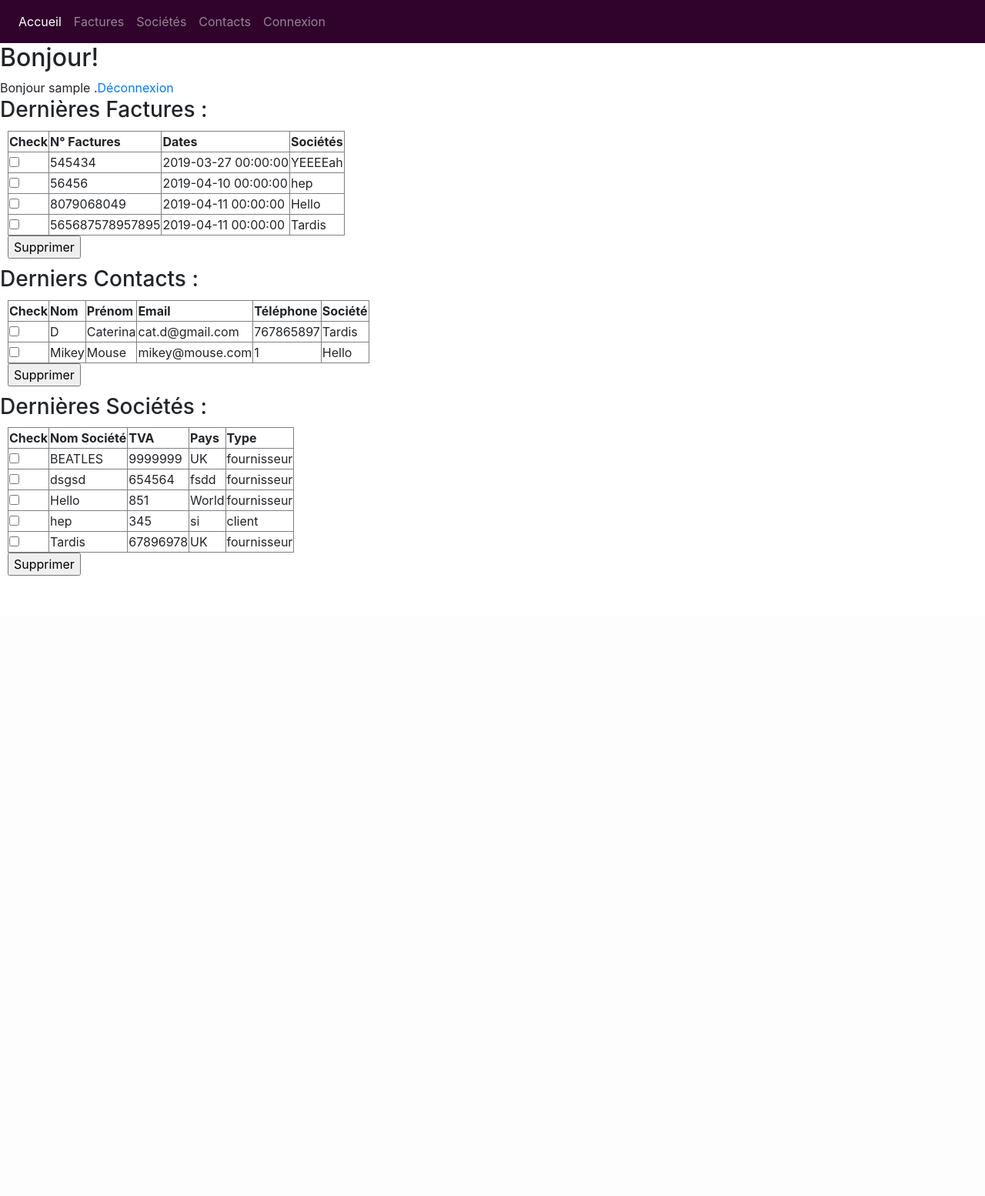
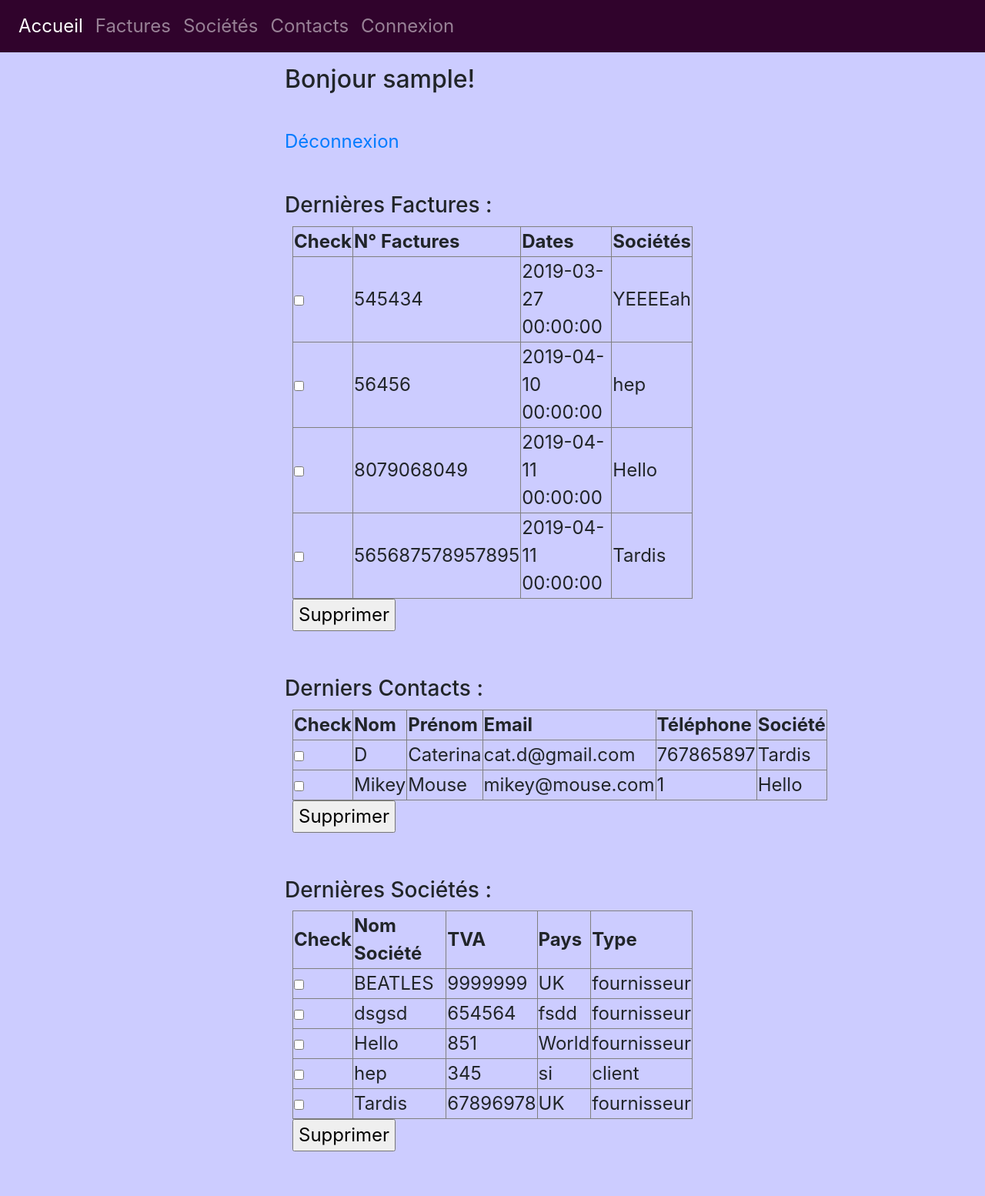
Before and after one commit to MonaMarchetti/COGIPapp, a PHP site: page /page_membre_godmode.php in a window 1280 px wide. Shown: the whole page at 77% size. Before the commit the page ends 748 px from the top, so only its background shows below. Run offline with PHP 8.4, Linux system fonts and the light colour scheme; the visitor is signed in with stand-in values (Sample User, id 1); data comes from the database, SQL or seed files in the repository.

Commit message:
last modif

```diff
--- a/page_membre_godmode.php
+++ b/page_membre_godmode.php
@@ -90,7 +90,7 @@ if(isset($_POST['supSoc'])){
   <link rel='stylesheet' href='https://use.fontawesome.com/releases/v5.7.0/css/all.css' integrity='sha384-lZN37f5QGtY3VHgisS14W3ExzMWZxybE1SJSEsQp9S+oqd12jhcu+A56Ebc1zFSJ' crossorigin='anonymous'>
 </head>
 
-<body>
+<body style="background-color: #ccccff; font-size: 18pt;">
     <header>
       <nav class="navbar navbar-expand-lg navbar-dark" style="background-color: #30032c;">
         <button class="navbar-toggler" type="button" data-toggle="collapse" data-target="#navbarTogglerDemo01" aria-controls="navbarTogglerDemo01" aria-expanded="false" aria-label="Toggle navigation">
@@ -117,13 +117,16 @@ if(isset($_POST['supSoc'])){
         </div>
       </nav>
     </header>
-    <main>
-		    <h2>Bonjour!</h2>
-        <?php echo 'Bonjour '.$_SESSION['login'].' .';
-        // On affiche un lien pour fermer notre session
-        echo '<a href="./logout.php">Déconnexion</a>';
-        ?>
-				<div class="factures">
+    <main class="container">
+      <div class="row justify-content-md-center mb-5 mt-3">
+        <div class="col-md-6">
+          <?php echo "<h2>Bonjour ".$_SESSION['login']."!</h2><br><a href='./logout.php'>Déconnexion</a>"
+          ?>
+        </div>
+      </div>
+
+      <div class="row justify-content-md-center mb-5 mt-3">
+        <div class="col-md-6">
 					<h3>Dernières Factures : </h3>
 			    <form style="margin:10px" method="post" enctype = "multipart/form-data" action="">
 			      <table border='1'>
@@ -149,9 +152,11 @@ if(isset($_POST['supSoc'])){
 
 						  <input type="submit" name="supFact" value="Supprimer" />
 					  </form>
-			    </div>
+          </div>
+        </div>
 
-				<div class="contacts">
+        <div class="row justify-content-md-center mb-5 mt-3">
+          <div class="col-md-6">
 					<h3>Derniers Contacts : </h3>
 				    <form style="margin:10px" method="post" enctype = "multipart/form-data" action="">
 				        <table border='1'>
@@ -181,9 +186,11 @@ if(isset($_POST['supSoc'])){
 
 								<input type="submit" name="supCont" value="Supprimer" />
 							</form>
-						</div>
+            </div>
+          </div>
 
-						<div class="societes">
+          <div class="row justify-content-md-center mb-5 mt-3">
+            <div class="col-md-6">
 							<h3>Dernières Sociétés : </h3>
 							<form style="margin:10px" method="post" enctype = "multipart/form-data" action="">
 								<table border='1'>
@@ -210,7 +217,8 @@ if(isset($_POST['supSoc'])){
 								</table>
 								<input type="submit" name="supSoc" value="Supprimer" />
 							</form>
-						</div>
+            </div>
+          </div>
           </main>
         </body>
       </html>
--- a/page_membre_visiteur.php
+++ b/page_membre_visiteur.php
@@ -3,7 +3,7 @@
   try
   {
   	// On se connecte à MySQL
-  	$bdd= new PDO('mysql:host=localhost;dbname=id9271623_cogip;charset=utf8', 'root');
+  	$bdd= new PDO('mysql:host=localhost;dbname=id9271623_cogip;charset=utf8', 'id9271623_ragazzadb', 'IlaCatMo');
 
   }
   catch(Exception $e)
```
